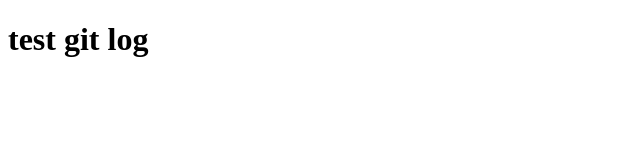
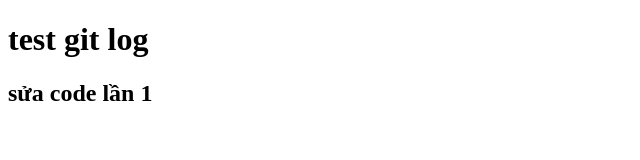
Before and after one commit to phuhoag/testgitlog, a plain HTML site: page index.html in a window 1280 px wide. Shown: the whole page, without its empty margins (0-640 px from the left). Drawn offline with Linux system fonts and the light colour scheme.

Commit message:
sửa lần 1

```diff
--- a/index.html
+++ b/index.html
@@ -7,5 +7,6 @@
   </head>
   <body>
     <h1>test git log</h1>
+    <h2>sửa code lần 1</h2>
   </body>
 </html>
```
